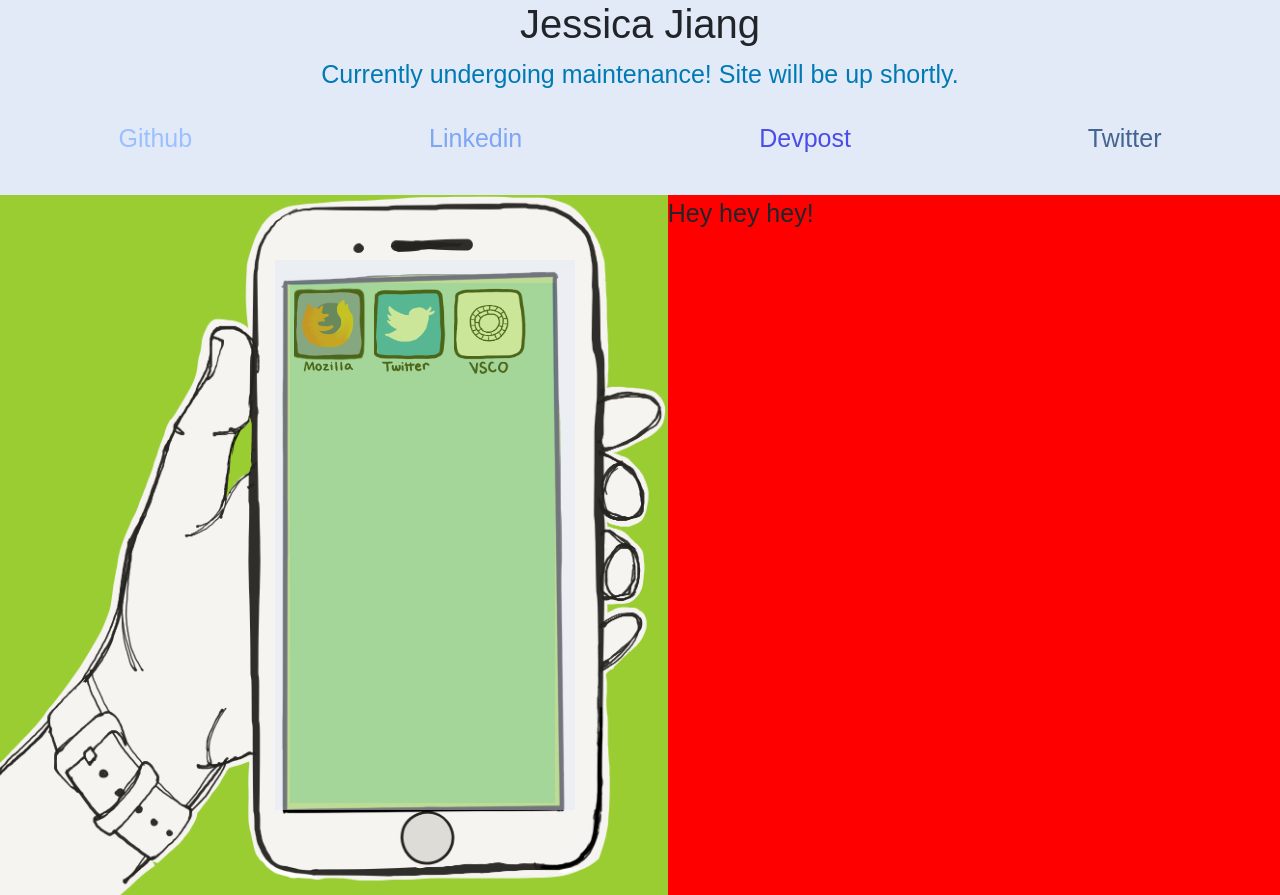
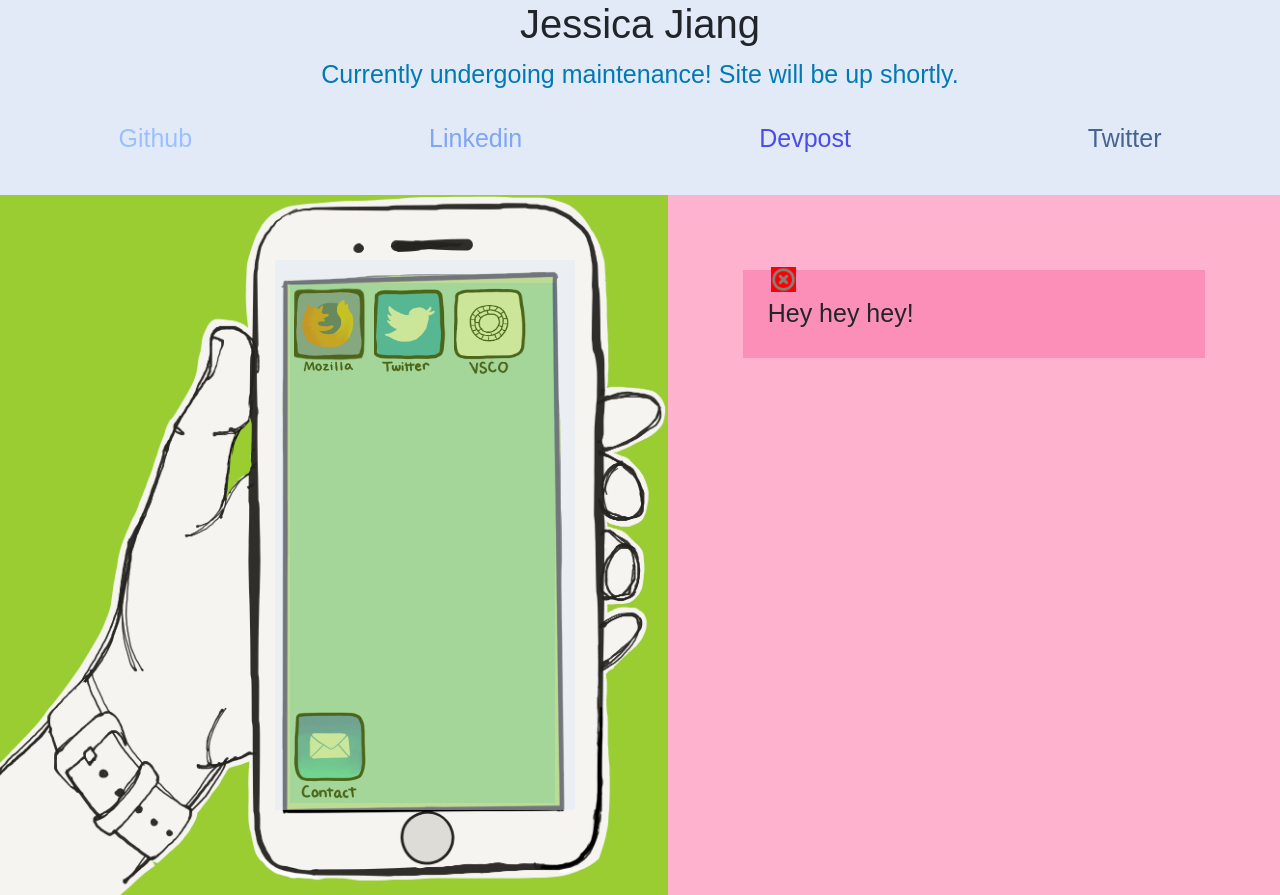
Before and after one commit to jessicajiang/jessicajiang.github.io, a plain HTML site: page index.html in a window 1280 px wide. Drawn offline with nearby package versions, Linux system fonts and the light colour scheme.

Commit message:
contact and javascript

```diff
--- a/index.css
+++ b/index.css
@@ -127,6 +127,27 @@ A:hover {
 
 }
 
+#responsive-content {
+	background: #ffb2ce;
+	padding: 3em 3em 3em 3em;
+	flex: 1;
+}
+
+#work-description {
+	background: #fc8fb7;
+	padding: 0em 1em 1em 1em;
+}
+
+.closeButton img {
+	background: red;
+	display: block;
+	position: absolute;
+	width: 25px;
+	height: 25px;
+	top: -3px;
+	right: -3px;
+}
+
 /*footer {
 	display: flex;
 	background: #cee0ff;
--- a/index.html
+++ b/index.html
@@ -42,14 +42,20 @@
 					<div class = "app" onclick = "swap(3)">
 						<img src="img/vsco.png" alt="App">
 					</div>
-					<!--close window here, swap(4)-->
+
+					<div class = "app">
+						<img src="img/contact.png" alt = "Contact">
+					</div>
 
 				</div><!--flexbox-->
 			</div><!--color-->
 			<!--</div>--><!--phone div-->
 		</phone>
-		<div class = "responsive-content">
-			<div class = "work-description">
+		<div id = "responsive-content">
+			<div id = "work-description">
+				<div class = "closeButton" onclick = "swap(4)">
+					<img src="icons/close-button.png" alt="close button">
+				</div>
 				Hey hey hey!
 			</div>
 		</div>
--- a/index.js
+++ b/index.js
@@ -1,13 +1,21 @@
 function swap(divNum) {
+	var workDes = document.getElementById("work-description")
 	// document.getElementById("work-description").innerHTML = "Blah"
+	workDes.style.backgroundColor = "#ffada0"
+	workDes.style.opacity = "1"
+
 	if(divNum == 1) {
-		alert("Hello this should be moz")
-		document.getElementById("work-description").innerHTML = "Mozilla"
+		workDes.innerHTML = "A schema defines a GraphQL API's type system. It describes the complete set of possible data (objects, fields, relationships, everything) that a client can access. Calls from the client are validated and executed against the schema. A client can find information about the schema via introspection. A schema resides on the GraphQL API server. For more information, see"
+		workDes.style.backgroundColor = "#e3eaf7"
 	} else if (divNum == 2) {
-		document.getElementById("work-description").innerHTML = "Twitter"
+		workDes.innerHTML = "Twitter"
 	} else if (divNum == 3) {
-		document.getElementById("work-description").innerHTMl = "VSCO"
+		workDes.innerHTMl = "VSCO"
 	} else {
-		document.getElementById("work-description").innerHTML = "make cancel button"
+		alert("Close button pressed")
+		workDes.innerHTML = ""
+		workDes.style.backgroundColor = ""
+		workDes.style.opacity = "0"
+
 	}
 }
```
Also changed, not shown: icons/close-button.png (added), img/contact.png (added).
